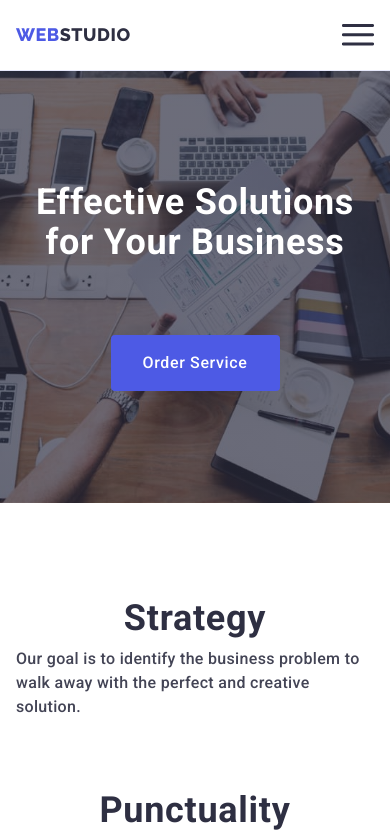
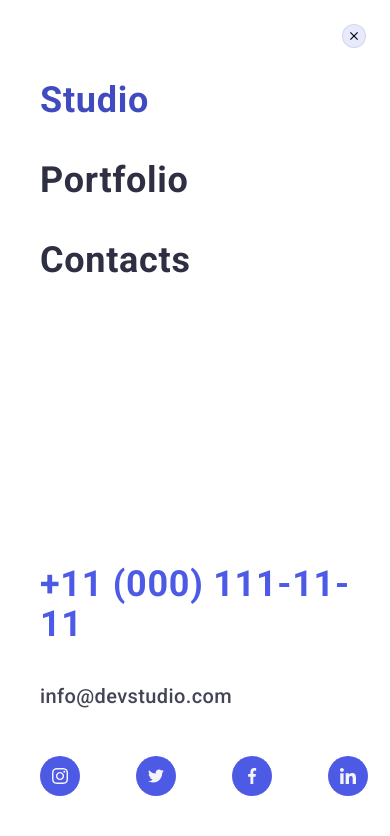
Before and after one commit to Reiterovich/goit-markup-hw-07, a plain HTML site: page index.html in a window 390 px wide. Both pictures are taken after a click on the button 358 px from the left and 35 px from the top of the page. Shown: the top 836 px of the page. Drawn offline with nearby package versions, Linux system fonts and the light colour scheme.

Commit message:
0.006
add mobile menu
add js
fixed some bugs

```diff
--- a/css/styles.css
+++ b/css/styles.css
@@ -1779,3 +1779,106 @@ ol {
 .button-sumbit:focus {
   background: #404bbf;
 }
+
+/*-------------------------------- Мобільне вікно -----------------------------------*/
+
+.mobile-menu {
+  position: fixed;
+  top: 0;
+  left: 0;
+  width: 100%;
+  height: 100%;
+  background-color: #ffffff;
+  padding-top: 80px;
+  padding-left: 40px;
+  padding-bottom: 40px;
+  opacity: 0;
+  visibility: hidden;
+  pointer-events: none;
+}
+
+.mobile-menu.is-open {
+  opacity: 1;
+  visibility: visible;
+  pointer-events: auto;
+}
+
+.close-button-mobile-menu {
+  position: absolute;
+  top: 24px;
+  right: 24px;
+  display: flex;
+  justify-content: center;
+  align-items: center;
+  padding: 0;
+  width: 24px;
+  height: 24px;
+  border-radius: 50%;
+  background: #e7e9fc;
+  border: 1px solid rgba(46, 47, 66, 0.1);
+  cursor: pointer;
+  transition: background-color 250ms cubic-bezier(0.4, 0, 0.2, 1),
+    border 250ms cubic-bezier(0.4, 0, 0.2, 1);
+}
+
+/* .mobile-menu-block {
+} */
+
+.mobile-menu-item {
+  font-weight: 700;
+  font-size: 36px;
+  line-height: 40px;
+  letter-spacing: 0.02em;
+  text-transform: capitalize;
+  color: #2e2f42;
+}
+
+.current-page {
+  color: #404bbf;
+}
+
+.mobile-menu-link {
+  margin-bottom: 40px;
+}
+
+.mobile-menu-link:last-child {
+  margin-bottom: 0px;
+}
+
+.mobile-menu-list {
+  margin-bottom: 284px;
+}
+
+.mobile-menu-number {
+  font-weight: 700;
+  font-size: 36px;
+  line-height: 40px;
+  letter-spacing: 0.02em;
+  text-transform: capitalize;
+  color: #4d5ae5;
+}
+
+.mobile-menu-mail {
+  font-weight: 500;
+  font-size: 20px;
+  line-height: 24px;
+  letter-spacing: 0.02em;
+  color: #434455;
+}
+
+.mobile-menu-address {
+  margin-bottom: 48px;
+}
+
+.mobile-menu-address-item {
+  margin-bottom: 40px;
+}
+
+.mobile-menu-address-item:last-child {
+  margin-bottom: 0px;
+}
+
+.social-list-mobile-menu {
+  display: flex;
+  gap: 56px;
+}
--- a/index.html
+++ b/index.html
@@ -37,7 +37,7 @@
             <li><a class="nav-bar-item link" href="">Contacts</a></li>
           </ul>
         </nav>
-        <button class="button-burger" type="button">
+        <button class="button-burger js-open-menu" type="button">
           <svg class="icon-burger" width="32" height="22">
             <use
               class="icon-burger"
@@ -684,11 +684,111 @@
               <a class="policy-link" href="">Privacy Policy</a>
             </label>
           </div>
-
           <button class="button-sumbit" type="submit">Send</button>
         </form>
       </div>
     </div>
+    <!-- Мобільне вікно -->
+    <div class="mobile-menu js-menu-container">
+      <button
+        class="close-button-mobile-menu js-close-menu"
+        type="button"
+        data-modal-close
+      >
+        <svg class="icon-close" width="8" height="8">
+          <use href="./images/icons.svg#icon-icon-close"></use>
+        </svg>
+      </button>
+
+      <ul class="mobile-menu-list list">
+        <li class="mobile-menu-link">
+          <a class="link mobile-menu-item current-page" href="/index.html"
+            >Studio</a
+          >
+        </li>
+        <li class="mobile-menu-link">
+          <a class="link mobile-menu-item" href="">Portfolio</a>
+        </li>
+        <li class="mobile-menu-link">
+          <a class="link mobile-menu-item" href="">Contacts</a>
+        </li>
+      </ul>
+
+      <ul class="list mobile-menu-address">
+        <li class="mobile-menu-address-item">
+          <a class="link mobile-menu-number" href="tel:+110001111111"
+            >+11 (000) 111-11-11</a
+          >
+        </li>
+        <li class="mobile-menu-address-item">
+          <a class="link mobile-menu-mail" href="mailto:info@devstudio.com"
+            >info@devstudio.com</a
+          >
+        </li>
+      </ul>
+
+      <ul class="list social-list-mobile-menu">
+        <li class="social-list-item">
+          <a class="link social-link" href="https://www.instagram.com/">
+            <svg
+              class="social-list-icon"
+              width="16"
+              height="16"
+              aria-label="icon istagram"
+            >
+              <use href="./images/icons.svg#icon-instagram"></use>
+            </svg>
+          </a>
+        </li>
+
+        <li class="social-list-item">
+          <a class="link social-link" href="https://twitter.com/">
+            <svg
+              class="social-list-icon"
+              width="16"
+              height="16"
+              aria-label="icon twitter"
+            >
+              <use href="./images/icons.svg#icon-twitter"></use>
+            </svg>
+          </a>
+        </li>
+
+        <li class="social-list-item">
+          <a class="link social-link" href="https://www.facebook.com/">
+            <svg
+              class="social-list-icon"
+              width="16"
+              height="16"
+              aria-label="icon facebook"
+            >
+              <use href="./images/icons.svg#icon-facebook"></use>
+            </svg>
+          </a>
+        </li>
+        <li class="social-list-item">
+          <a class="link social-link" href="https://www.linkedin.com/">
+            <svg
+              class="social-list-icon"
+              width="16"
+              height="16"
+              aria-label="icon linkedin"
+            >
+              <use href="./images/icons.svg#icon-linkedin"></use>
+            </svg>
+          </a>
+        </li>
+      </ul>
+    </div>
+
     <script src="./js/modal.js"></script>
+
+    <script
+      defer
+      src="https://cdnjs.cloudflare.com/ajax/libs/body-scroll-lock/3.1.5/bodyScrollLock.min.js"
+      integrity="sha512-HowizSDbQl7UPEAsPnvJHlQsnBmU2YMrv7KkTBulTLEGz9chfBoWYyZJL+MUO6p/yBuuMO/8jI7O29YRZ2uBlA=="
+      crossorigin="anonymous"
+    ></script>
+    <script defer src="js/mobile-menu.js"></script>
   </body>
 </html>
```
